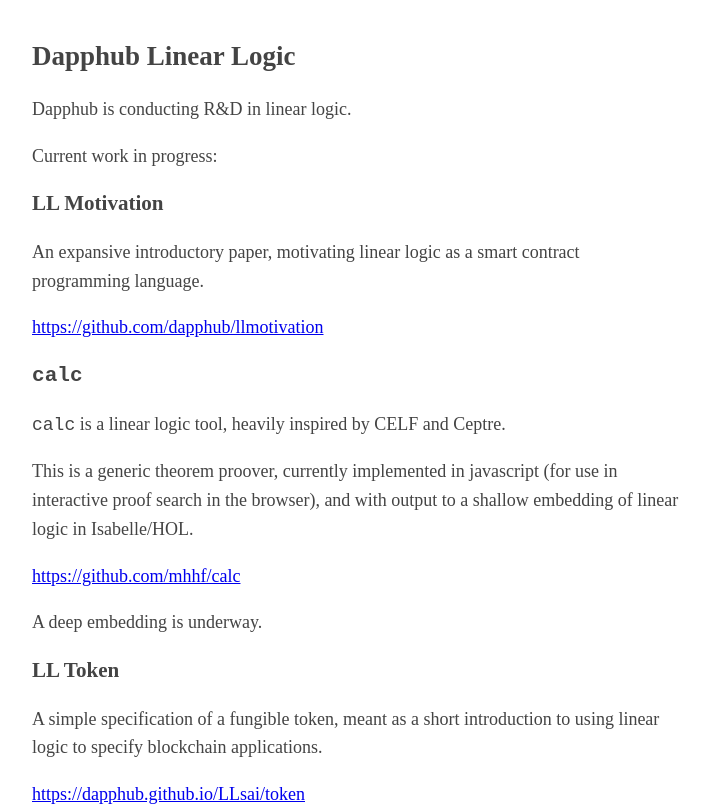
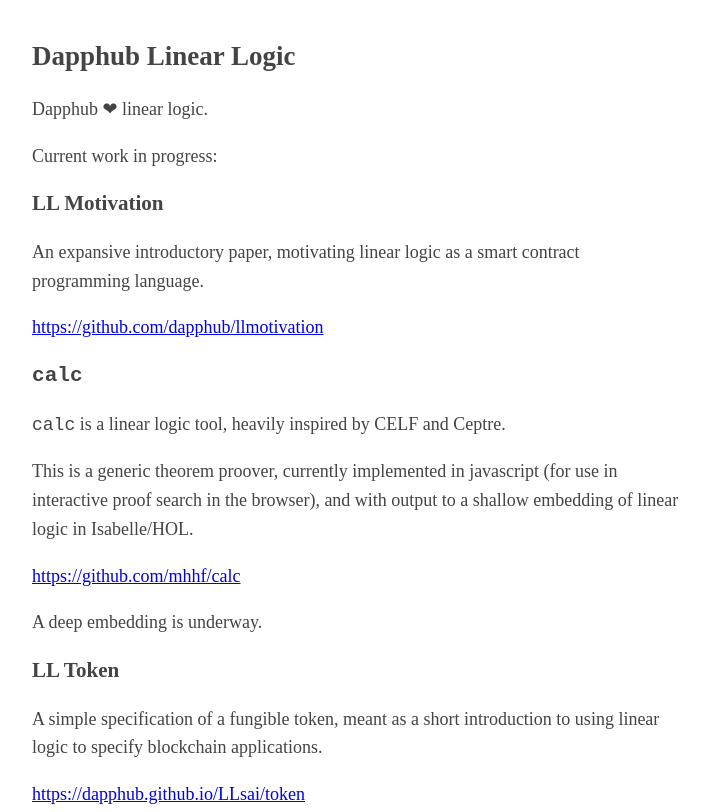
Before and after one commit to dapphub/ll, a plain HTML site: page index.html in a window 1280 px wide. Shown: the top 812 px of the page, without its empty margins (283-993 px from the left). Drawn offline with Linux system fonts and the light colour scheme.

Commit message:
more emoji

```diff
--- a/index.html
+++ b/index.html
@@ -10,7 +10,7 @@
 </head>
 <body>
 <h2 id="dapphub-linear-logic">Dapphub Linear Logic</h2>
-<p>Dapphub is conducting R&amp;D in linear logic.</p>
+<p>Dapphub ❤ linear logic.</p>
 <p>Current work in progress:</p>
 <h3 id="ll-motivation">LL Motivation</h3>
 <p>An expansive introductory paper, motivating linear logic as a smart contract programming language.</p>
```
Also changed, not shown: 1 other file.
